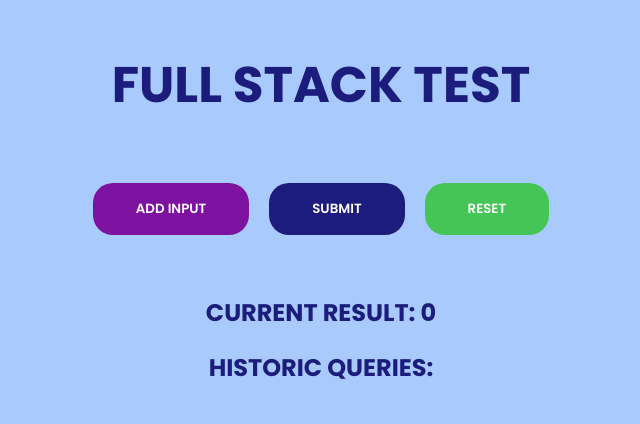
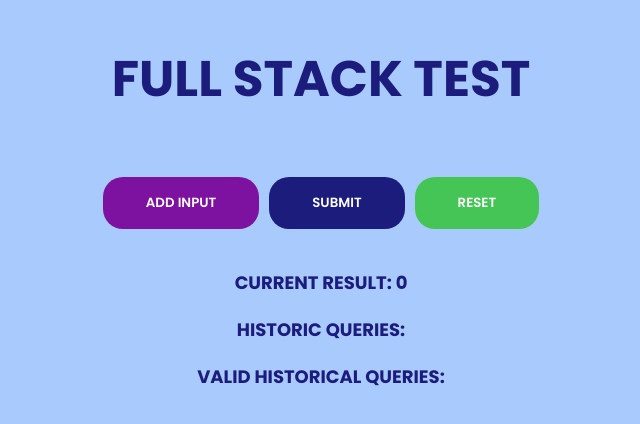
Before and after one commit to martscastrillo/fullstack_test_rc, a React (Create React App) app in the folder web/: page / in a window 1280 px wide. Shown: the part 184-608 px from the top of the page, without its empty margins (319-959 px from the left). Built offline with nearby package versions, Linux system fonts and the light colour scheme.

Commit message:
update readme

```diff
--- a/web/src/components/App.js
+++ b/web/src/components/App.js
@@ -7,6 +7,7 @@ const App = () => {
 	const [array, setArray] = useState([]);
 	const [currentResult, setCurrentResult] = useState(0);
 	const [historicQueries, setHistoricQueries] = useState([]);
+	const [validHistoricQueries, setValidHistoricQueries] = useState([]);
 	const [error, setError] = useState("");
 
 	const sendFormApi = (data) => {
@@ -34,6 +35,7 @@ const App = () => {
 		console.log(sendFormApi(array));
 		console.log(historic());
 		let hasEmptyFields = false;
+		setValidHistoricQueries([...validHistoricQueries, array]);
 		array.forEach((item) => {
 			if (item.name === "") {
 				hasEmptyFields = true;
@@ -117,6 +119,9 @@ const App = () => {
 			<div className="superbox--results">
 				<h2>historic queries: {`${historicQueries}`}</h2>
 			</div>
+			<div className="superbox--results">
+				<h2>valid historical queries: {`${validHistoricQueries}`}</h2>
+			</div>
 		</div>
 	);
 };
--- a/web/src/stylesheets/page/Main.scss
+++ b/web/src/stylesheets/page/Main.scss
@@ -65,17 +65,16 @@
         &__extradiv{
             display: flex;
 			justify-content: center;
-            gap:20px;
+            gap:10px;
 			margin-top: 40px;
-			margin-bottom: 40px;
+			margin-bottom: 20px;
         }
 	}
 	&--results {
-
+       font-size: 12px;
 		display: flex;
 		align-items: center;
 		justify-content: center;
-		gap: 10px;
 
 	}
 }
```
Also changed, not shown: 1 other file (tests, documents, lock files or other folders).
